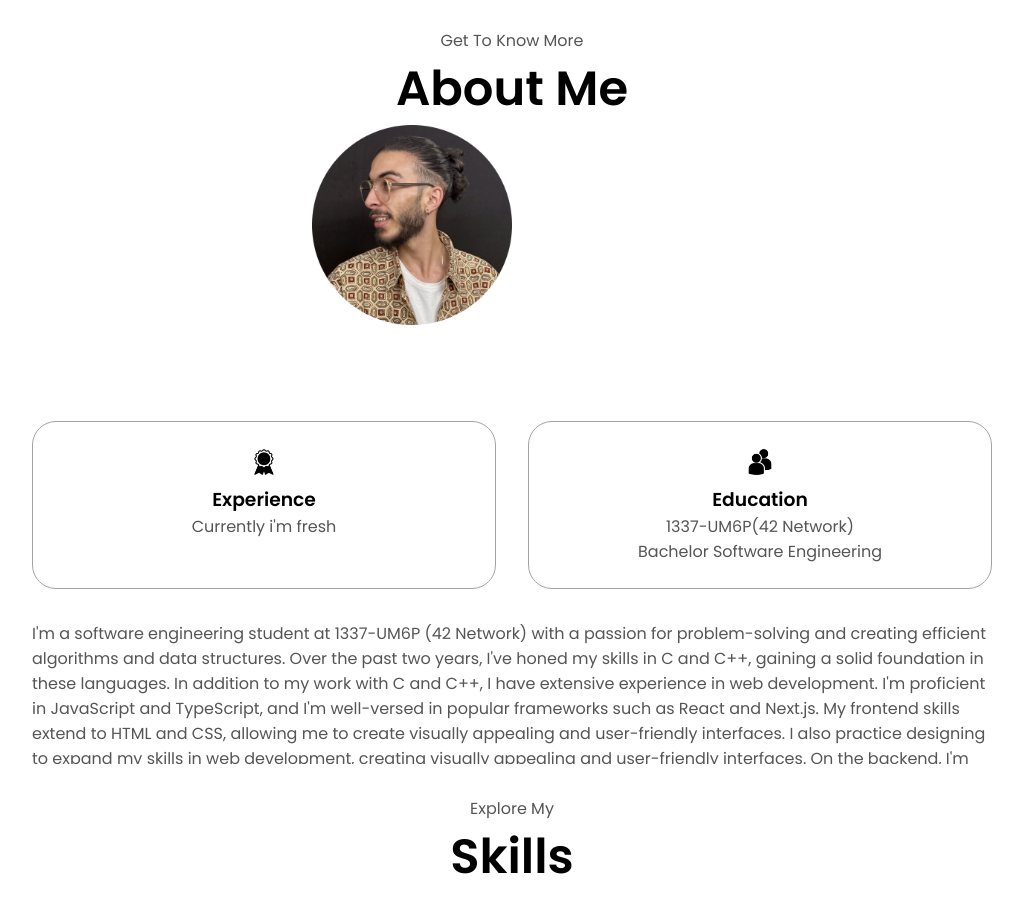
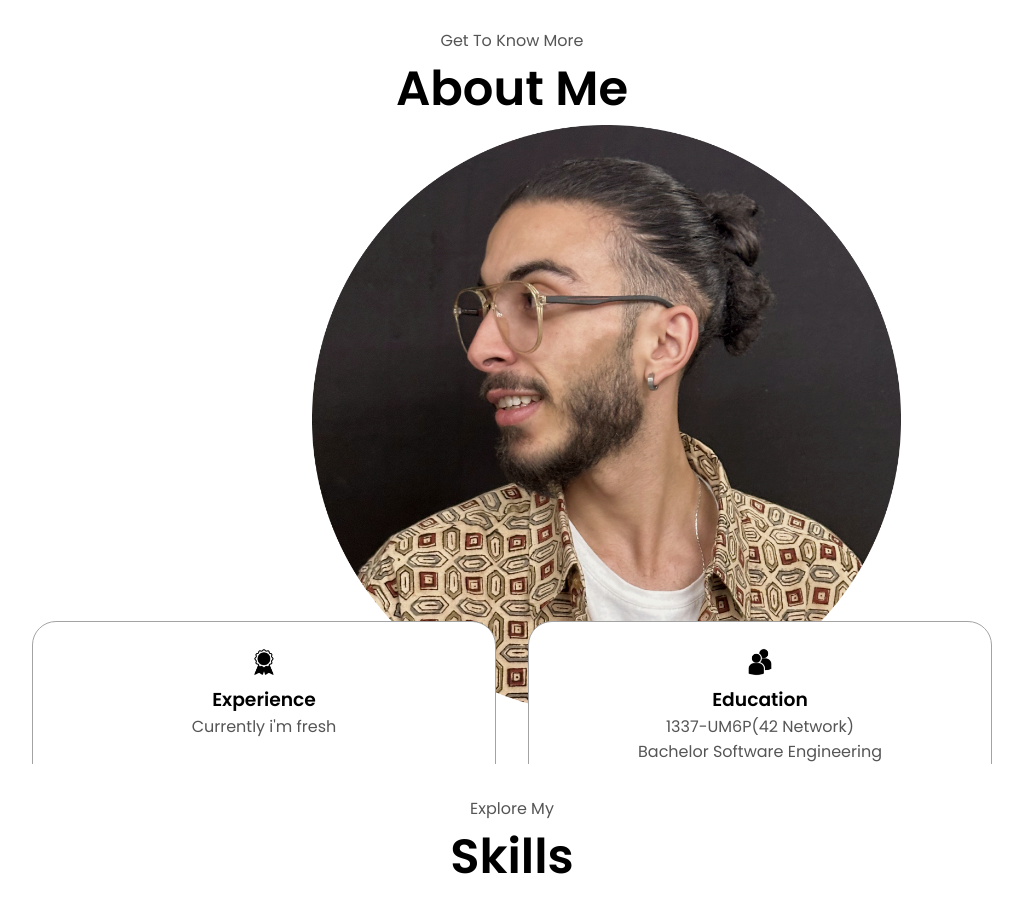
Before and after one commit to megrisse/Portfolio, a React (Create React App) app: page / in a window 1280 px wide. Shown: the part 900-1813 px from the top of the page, without its empty margins (128-1151 px from the left). Built offline with nearby package versions, Linux system fonts and the light colour scheme.

Commit message:
adjust about pic

```diff
--- a/src/mediaqueries.css
+++ b/src/mediaqueries.css
@@ -9,8 +9,9 @@
   }
 
   #about .section__pic-container img {
-    max-width: 50%;
-    height: auto;
+
+      width: auto;
+      height: 46vw;
   }
 
   @media (max-height: 650px) {
```
